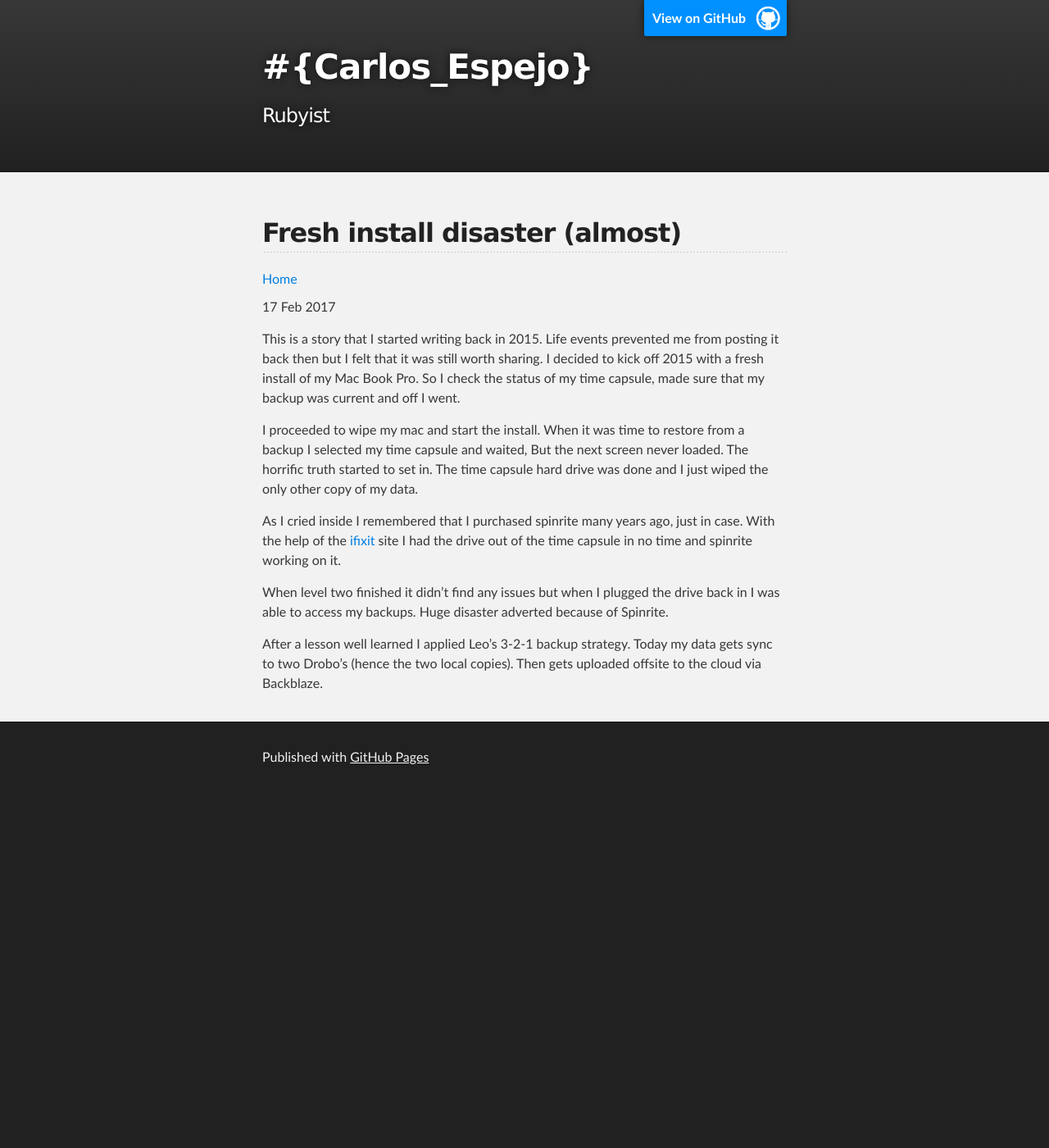
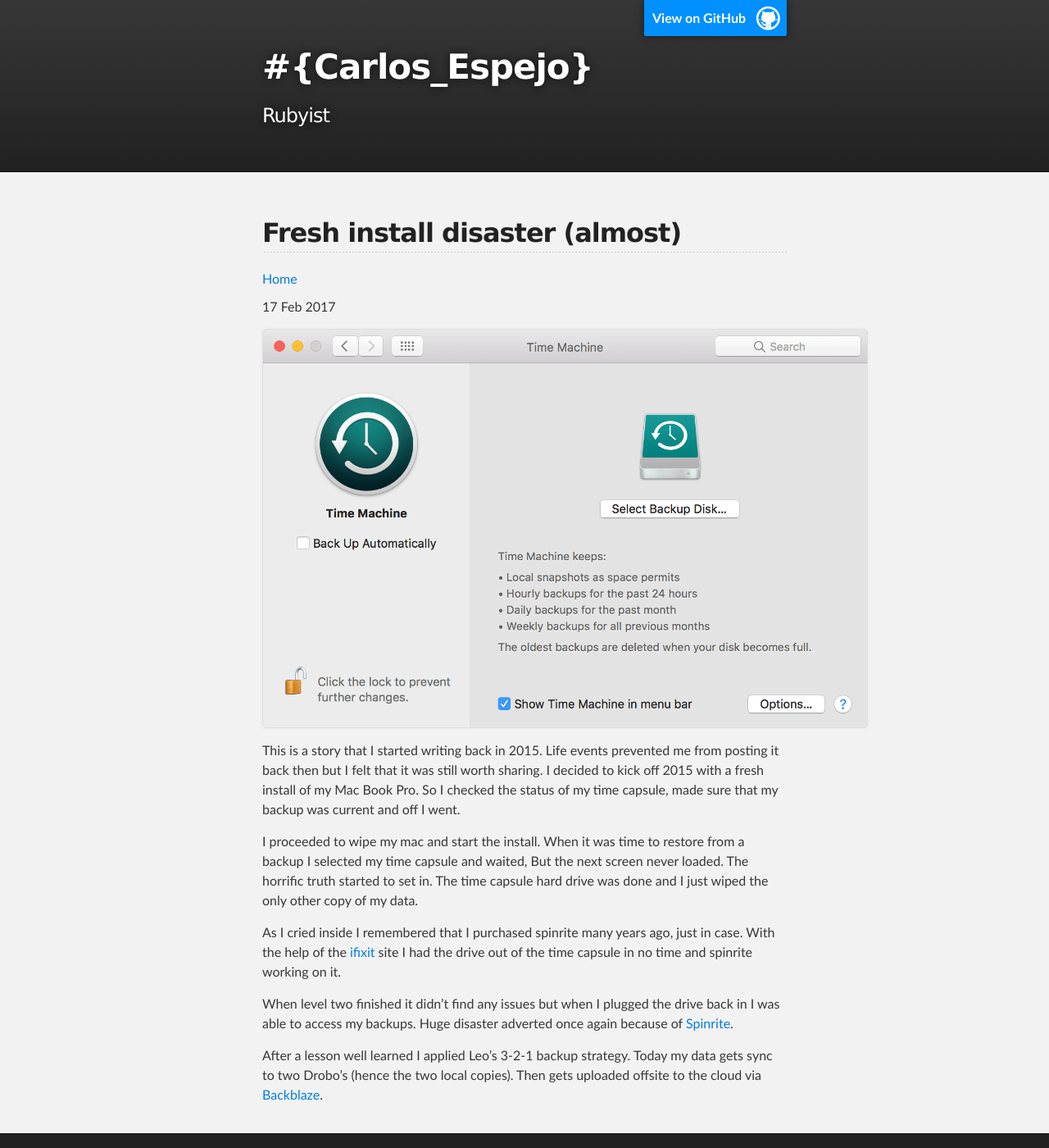
Before and after one commit to CarlosEspejo/carlosespejo.github.io, a Jekyll site: the page built from _posts/2017-02-17-fresh-install-disaster-almost.md, in a window 1280 px wide and 1400 px high. Shown: the whole window at 82% size. Built offline with Jekyll 4.4.1, drawn with Linux system fonts in a browser that asks for light colours.

Commit message:
updated recent post with images and proper links

```diff
--- a/_posts/2017-02-17-fresh-install-disaster-almost.md
+++ b/_posts/2017-02-17-fresh-install-disaster-almost.md
@@ -3,12 +3,14 @@ layout: post
 title: Fresh install disaster (almost)
 tags: install spinrite macOS
 ---
-This is a story that I started writing back in 2015. Life events prevented me from posting it back then but I felt that it was still worth sharing. I decided to kick off 2015 with a fresh install of my Mac Book Pro. So I check the status of my time capsule, made sure that my backup was current and off I went.
+![Image by Apple](/images/macos-sierra-time-machine-preferences.png)
+
+This is a story that I started writing back in 2015. Life events prevented me from posting it back then but I felt that it was still worth sharing. I decided to kick off 2015 with a fresh install of my Mac Book Pro. So I checked the status of my time capsule, made sure that my backup was current and off I went.
 
 I proceeded to wipe my mac and start the install. When it was time to restore from a backup I selected my time capsule and waited, But the next screen never loaded. The horrific truth started to set in. The time capsule hard drive was done and I just wiped the only other copy of my data.
 
 As I cried inside I remembered that I purchased spinrite many years ago, just in case. With the help of the [ifixit](https://www.ifixit.com/Guide/Apple+Time+Capsule+Model+A1302+Hard+Drive+Replacement/2750) site I had the drive out of the time capsule in no time and spinrite working on it.
 
-When level two finished it didn't find any issues but when I plugged the drive back in I was able to access my backups. Huge disaster adverted because of Spinrite.
+When level two finished it didn't find any issues but when I plugged the drive back in I was able to access my backups. Huge disaster adverted once again because of [Spinrite](https://www.grc.com/sr/spinrite.htm).
 
-After a lesson well learned I applied Leo's 3-2-1 backup strategy. Today my data gets sync to two Drobo's (hence the two local copies). Then gets uploaded offsite to the cloud via Backblaze.
+After a lesson well learned I applied Leo's 3-2-1 backup strategy. Today my data gets sync to two Drobo's (hence the two local copies). Then gets uploaded offsite to the cloud via [Backblaze](https://secure.backblaze.com/r/01crwd).
```
Also changed, not shown: images/macos-sierra-time-machine-preferences.png (added), 1 other file.
